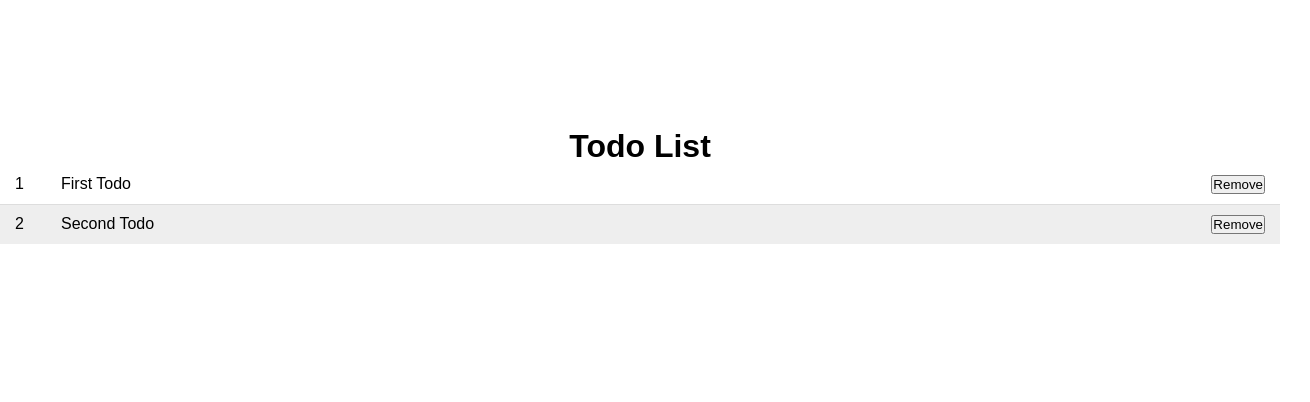
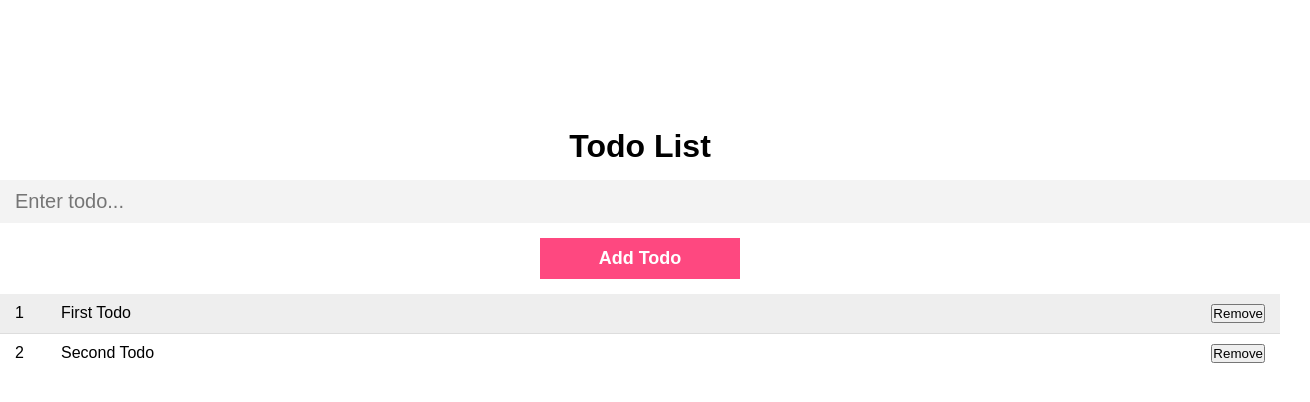
Before and after one commit to TorontosFinest/todo-app, an Angular app: page / in a window 1280 px wide. Shown: the top 402 px of the page, 1310 px wide, since content can reach past the window. Built offline with nearby package versions, Linux system fonts and the light colour scheme.

Commit message:
add todo works

```diff
--- a/src/app/app.module.ts
+++ b/src/app/app.module.ts
@@ -2,14 +2,15 @@
 import { BrowserModule } from '@angular/platform-browser';
 import { AppComponent } from './app.component';
 import { TodosComponent } from './todos/todos.component';
-
+import {FormsModule} from '@angular/forms'
 @NgModule({
   declarations: [
     AppComponent,
     TodosComponent
   ],
   imports: [
-    BrowserModule
+    BrowserModule,
+    FormsModule
   ],
   providers: [],
   bootstrap: [AppComponent]
--- a/src/app/todos/todos.component.html
+++ b/src/app/todos/todos.component.html
@@ -1,4 +1,13 @@
 <div class="todos">
+    <form (submit)="addTodo()">
+        <input type="text"
+        name="inputTodo"
+        placeholder="Enter todo..."
+        class="todo-input"
+        [(ngModel)]="inputTodo"
+        />
+        <input type="submit" value="Add Todo" class="todo-submit">
+    </form>
     <div *ngFor="let todo of todos; let i = index;" class="todo {{ (todo.completed ?
     'done' : '')}} ">
         <div class="id">{{ i + 1 }}</div>
--- a/src/app/todos/todos.component.ts
+++ b/src/app/todos/todos.component.ts
@@ -9,6 +9,7 @@
 export class TodosComponent implements OnInit {
 
   todos: Todo[];
+  inputTodo:string = "";
 
   constructor() { }
 
@@ -36,4 +37,8 @@
     this.todos= this.todos.filter((v,i)=> i !== id)
   }
 
+  addTodo(){
+    this.todos.push({content: this.inputTodo, completed: false})
+  }
+
 }
```
